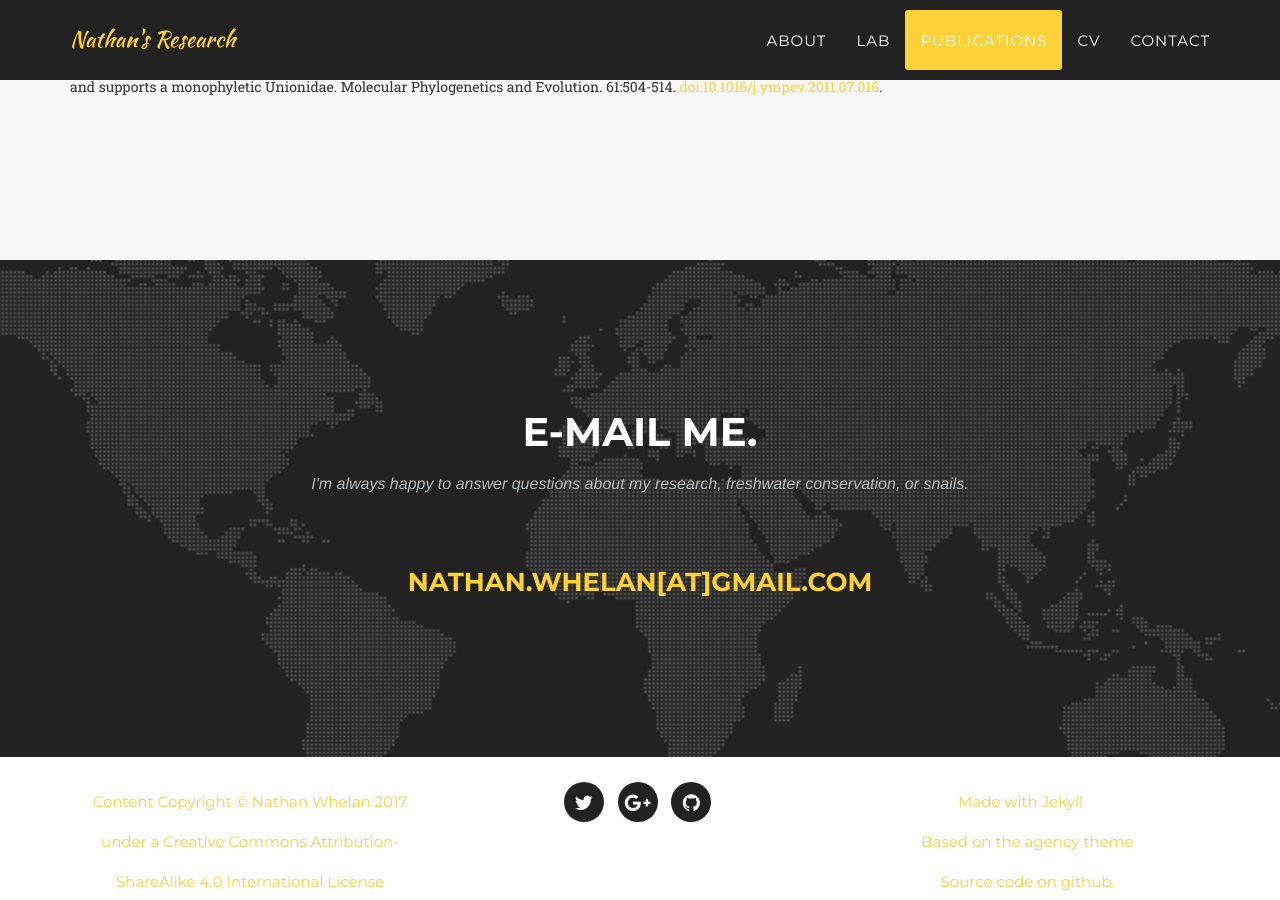
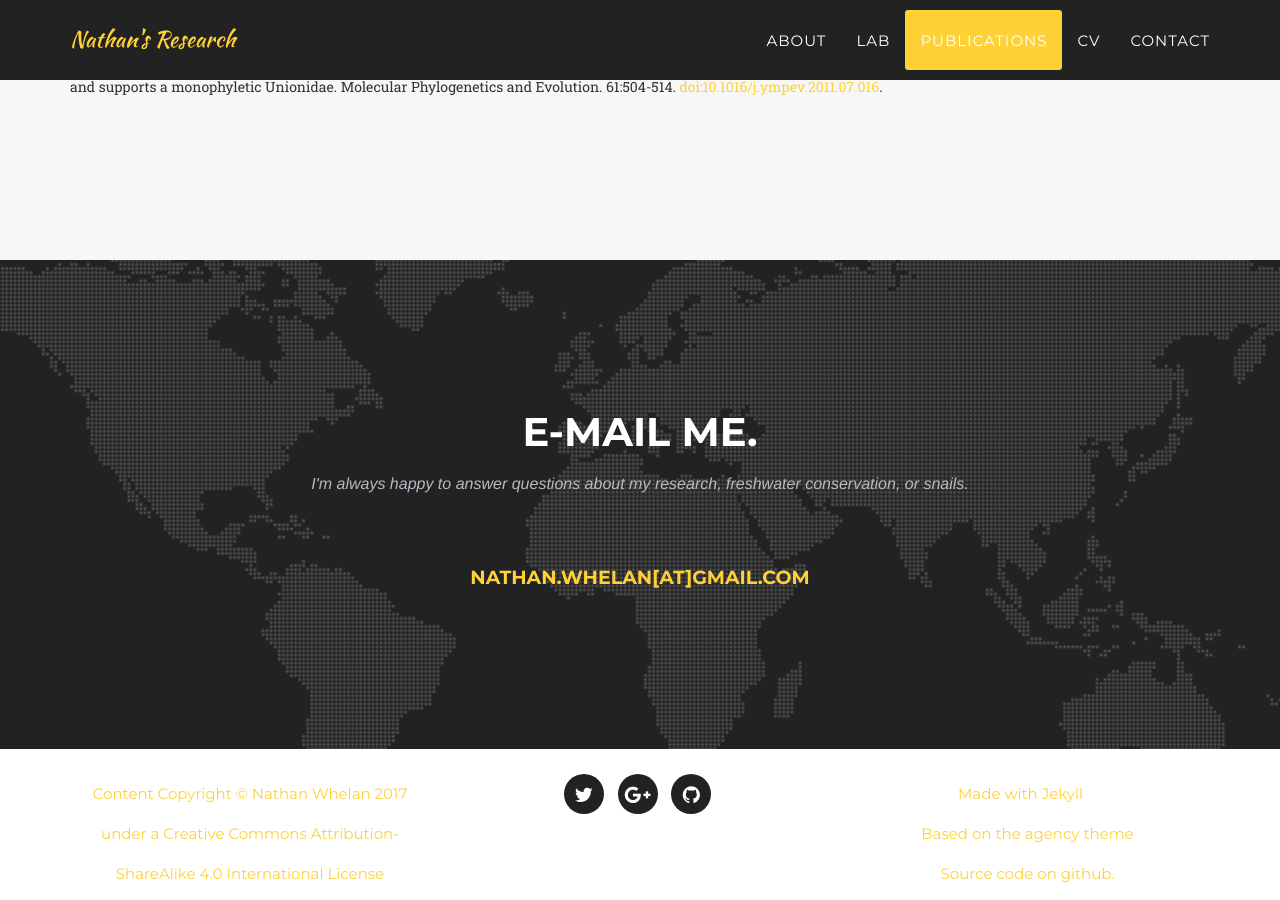
Before and after one commit to NathanWhelan/nathanwhelan.github.io, a Jekyll site: the page built from index.html, in a window 1280 px wide and 900 px high, scrolled down 4927 px. Built offline with Jekyll 4.4.1, drawn with Linux system fonts in a browser that asks for light colours; some web fonts are replaced.

Commit message:
Update contact.html

```diff
--- a/_includes/contact.html
+++ b/_includes/contact.html
@@ -4,7 +4,7 @@
                 <div class="col-lg-12 text-center">
                     <h2 class="section-heading">E-mail me.</h2>
                     <h3 class="section-subheading text-muted">I'm always happy to answer questions about my research, freshwater conservation, or snails.</h3>
-	            <h3 class="section-heading"><a href="mailto:nathan.whelan@gmail.com">nathan.whelan[at]gmail.com</a></h3>
+	            <h4 class="section-heading"><a href="mailto:nathan.whelan@gmail.com">nathan.whelan[at]gmail.com</a></h4>
 		</div>
 		</div>
         </div>
```
